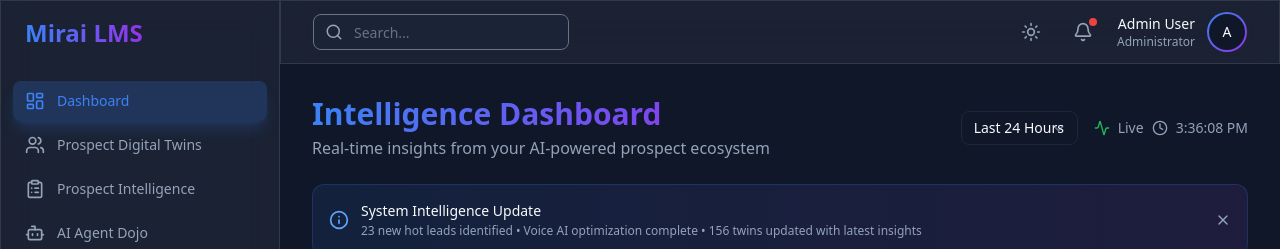
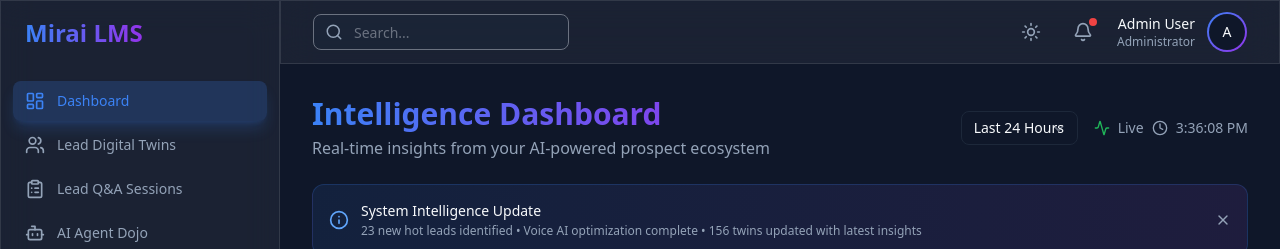
Before and after one commit to vkod/mirai-lms-ui, a React (Vite) app: page / in a window 1280 px wide. Shown: the top 249 px of the page. Built offline with nearby package versions, Linux system fonts and the light colour scheme; sample sign-in values are in the browser's storage.

Commit message:
Rename menu labels

```diff
--- a/src/components/layout/DashboardLayout.tsx
+++ b/src/components/layout/DashboardLayout.tsx
@@ -19,8 +19,8 @@ import { cn } from '../../lib/utils';
 
 const navigation = [
   { name: 'Dashboard', href: '/', icon: LayoutDashboard },
-  { name: 'Prospect Digital Twins', href: '/personas', icon: Users },
-  { name: 'Prospect Intelligence', href: '/surveys', icon: ClipboardList },
+  { name: 'Lead Digital Twins', href: '/personas', icon: Users },
+  { name: 'Lead Q&A Sessions', href: '/surveys', icon: ClipboardList },
   { name: 'AI Agent Dojo', href: '/agents', icon: Bot },
 ];
 
--- a/src/pages/PersonasPage.tsx
+++ b/src/pages/PersonasPage.tsx
@@ -215,10 +215,10 @@ export default function PersonasPage() {
       <div className="flex items-center justify-between">
         <div>
           <h1 className="text-3xl font-bold bg-gradient-to-r from-blue-500 to-purple-600 bg-clip-text text-transparent">
-            Prospect Digital Twins
+            Lead Digital Twins
           </h1>
           <p className="text-muted-foreground mt-2">
-            Explore and interact with digital twins of your insurance prospects
+            Explore and interact with digital twins of your insurance leads
           </p>
         </div>
         <button
```
